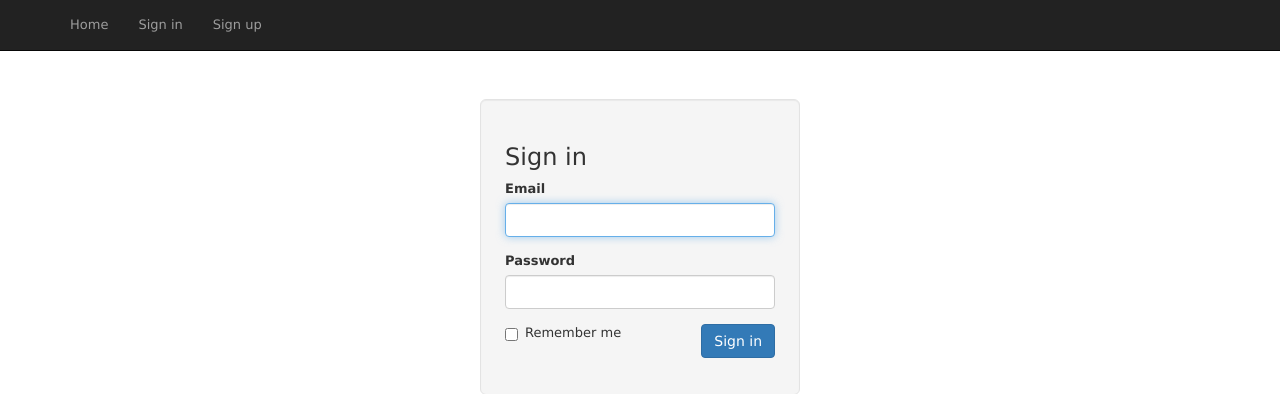
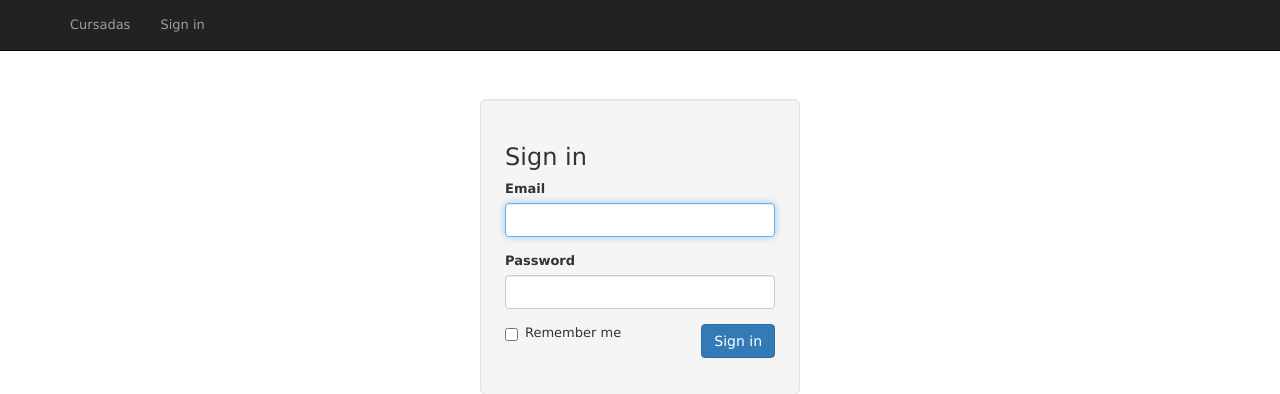
Before and after one commit to SebaRaimondi/ProyectoRuby, a Rails app: page / in a window 1280 px wide. Shown: the top 394 px of the page. Run offline with Rails 7, Linux system fonts and the light colour scheme; style sheets or scripts are compiled from the project's sources; some libraries are stand-ins or nearby versions.

Commit message:
fix navbar

```diff
--- a/app/views/layouts/_nav_links_for_auth.html.erb
+++ b/app/views/layouts/_nav_links_for_auth.html.erb
@@ -1,7 +1,5 @@
 <% if user_signed_in? %>
-  <li><%= link_to 'Edit account', edit_user_registration_path %></li>
-  <li><%= link_to 'Sign out', destroy_user_session_path, :method=>'delete' %></li>
+    <li><%= link_to 'Sign out', destroy_user_session_path, :method=>'delete' %></li>
 <% else %>
-  <li><%= link_to 'Sign in', new_user_session_path %></li>
-  <li><%= link_to 'Sign up', new_user_registration_path %></li>
+    <li><%= link_to 'Sign in', new_user_session_path %></li>
 <% end %>
--- a/app/views/layouts/_navigation.html.erb
+++ b/app/views/layouts/_navigation.html.erb
@@ -8,7 +8,7 @@
                     <span class="icon-bar"></span>
                     <span class="icon-bar"></span>
                 </button>
-      <%= link_to 'Home', root_path, class: 'navbar-brand' %>
+                <%= link_to 'Cursadas', root_path, class: 'navbar-brand' %>
             </div>
             <div class="collapse navbar-collapse">
                 <ul class="nav navbar-nav">
```
Lines whose indentation alone changed are shown as unchanged.
